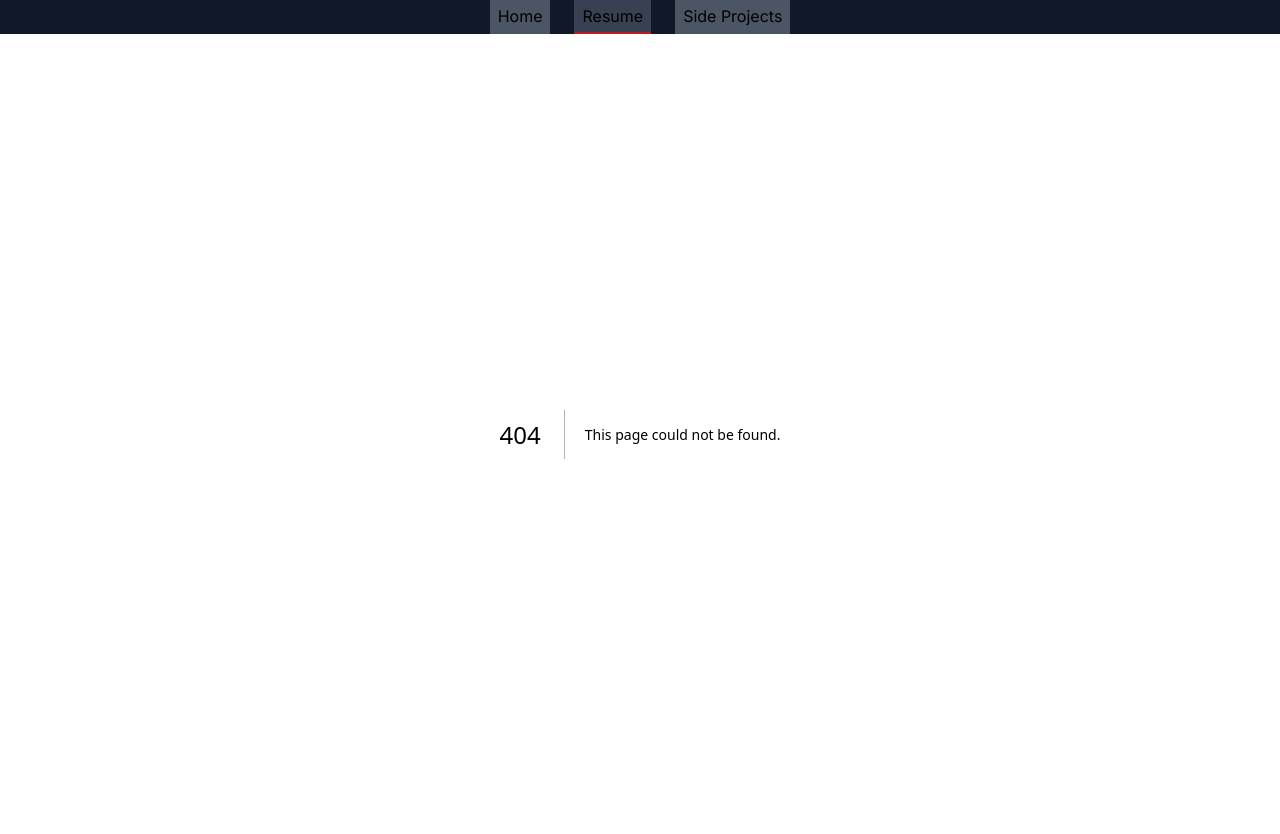
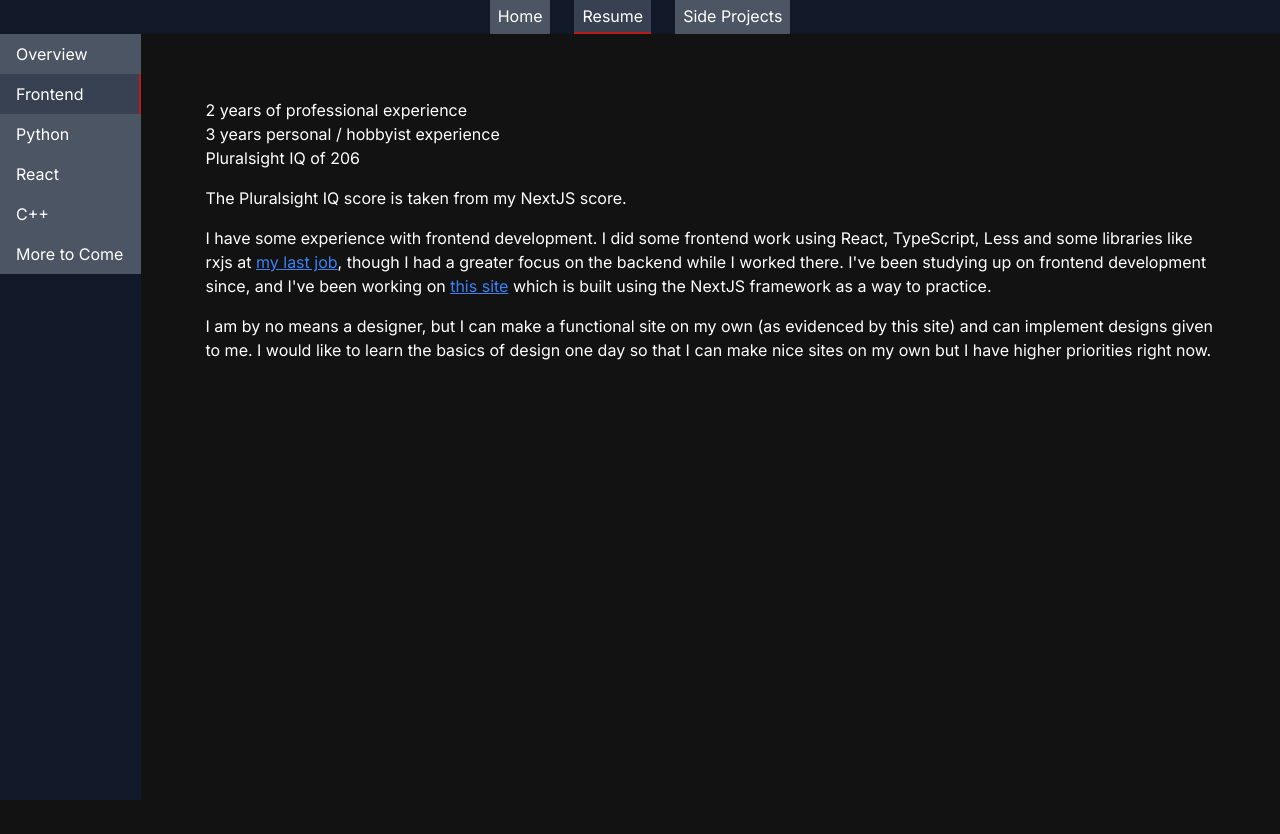
Before and after one commit to quinn-n/Personal-Site, a Next.js app: page /resume/frontend in a window 1280 px wide. Before the commit this address had no page. After the commit the page ends 800 px from the top, so only its background shows below. Built offline with nearby package versions, Linux system fonts and the light colour scheme.

Commit message:
Add frontend resume page

```diff
--- /dev/null
+++ b/app/resume/frontend/page.tsx
@@ -0,0 +1,26 @@
+import { SkillPage } from "@/app/ui/resume/skill-page"
+import Link from "next/link"
+
+export default function Page() {
+  return <SkillPage professionalExperience={2} personalExperience={3} pluralsightIQ={206} >
+    <div className="space-y-4">
+      <p>
+        The Pluralsight IQ score is taken from my NextJS score.
+      </p>
+      <p>
+        I have some experience with frontend development. I did some frontend work using React, TypeScript,
+        Less and some libraries like rxjs at&nbsp;
+        <Link className="link-text" href="https://encircleapp.com">my last job</Link>
+        , though I had a greater focus on the backend while I worked there.
+        I&apos;ve been studying up on frontend development since, and I&apos;ve been working on&nbsp;
+        <Link className="link-text" href="https://github.com/quinn-n/Personal-Site">this site</Link>
+        &nbsp;which is built using the NextJS framework as a way to practice.
+      </p>
+      <p>
+        I am by no means a designer, but I can make a functional site on my own (as evidenced by this site)
+        and can implement designs given to me. I would like to learn the basics of design one day so that I can make nice sites on my own
+        but I have higher priorities right now.
+      </p>
+    </div>
+  </SkillPage>
+}
--- a/app/resume/layout.tsx
+++ b/app/resume/layout.tsx
@@ -9,6 +9,7 @@ export default function Layout({ children }: Readonly<{ children: React.ReactNod
 
 const NAV_LINKS = [
   { path: "/resume", label: "Overview" },
+  { path: "/resume/frontend", label: "Frontend"},
   { path: "/resume/python", label: "Python" },
   { path: "/resume/react", label: "React" },
   { path: "/resume/cplusplus", label: "C++" },
```
Also changed, not shown: app/resume/page.tsx (line endings or trailing spaces).
